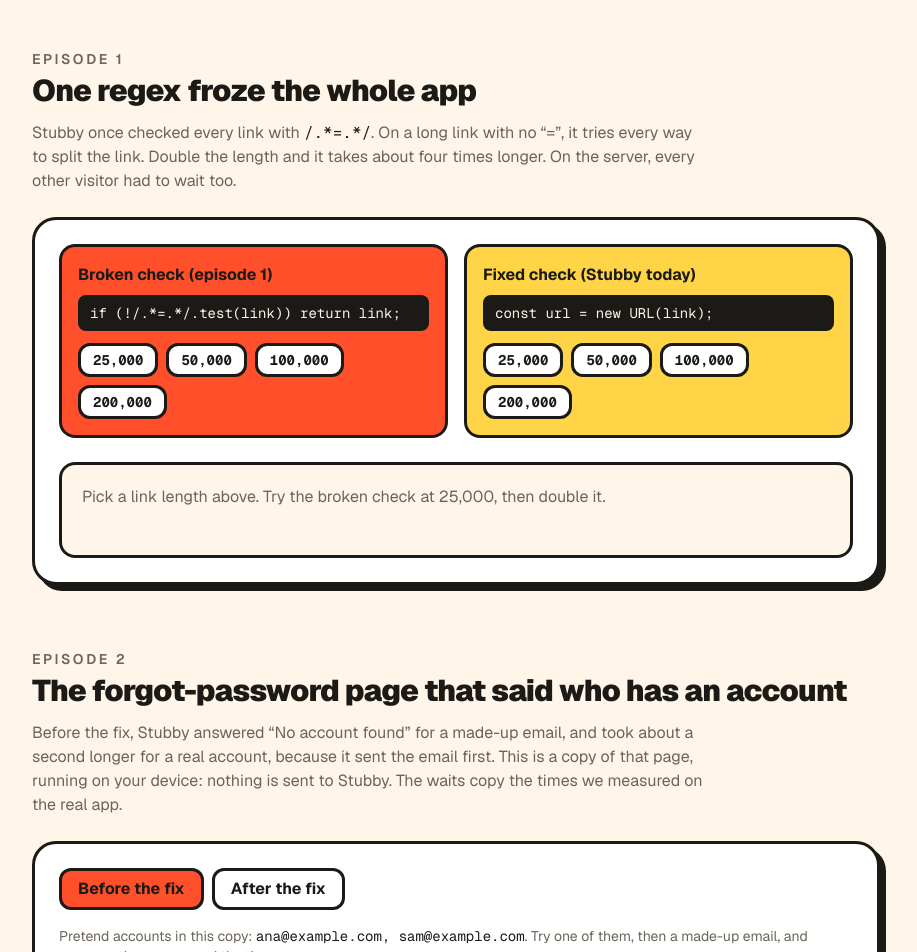
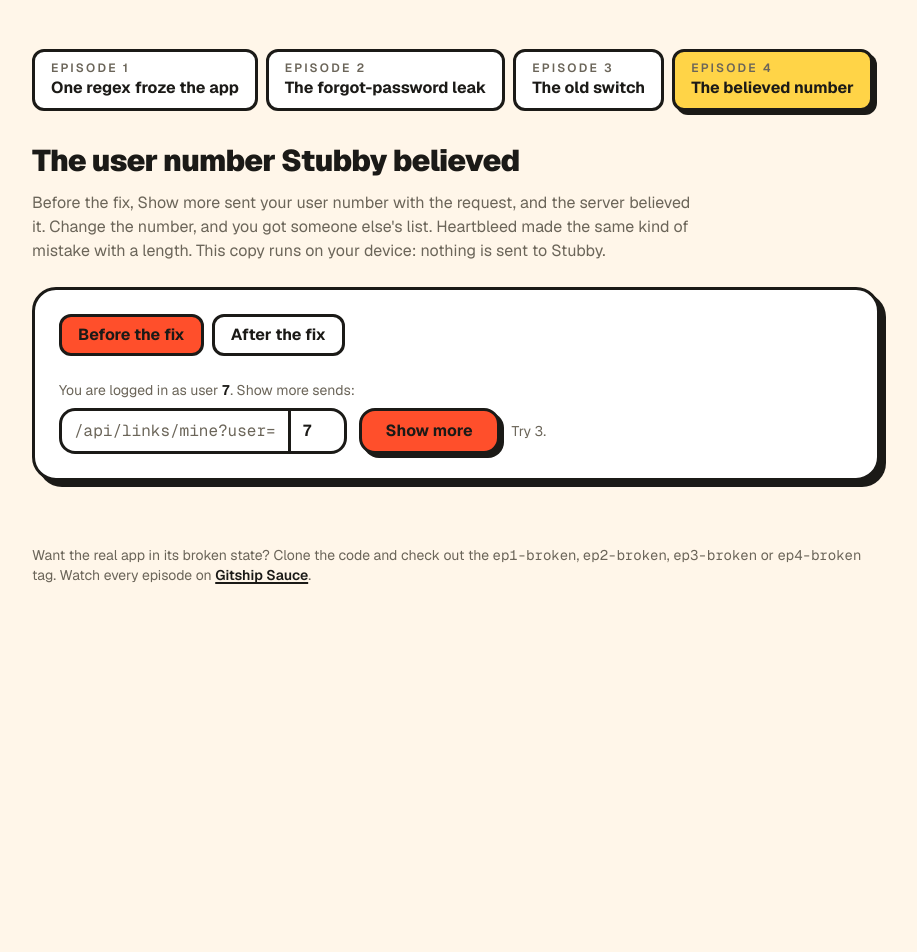
Before and after one commit to gitship-sauce/stubby, a Next.js app: page /sandbox in a window 1280 px wide. Shown: the part 260-1212 px from the top of the page, without its empty margins (184-1101 px from the left). After the commit the page ends 885 px from the top, so only its background shows below. Built offline with nearby package versions, Linux system fonts and the light colour scheme.

Commit message:
Sandbox: one tab per episode, and ?ep=<number> opens that episode's tab

```diff
--- a/src/app/sandbox/page.tsx
+++ b/src/app/sandbox/page.tsx
@@ -1,9 +1,11 @@
 import type { Metadata } from "next";
 import Link from "next/link";
+import { Suspense } from "react";
 import { ChannelLink } from "@/components/channel-link";
 import { Logo } from "@/components/logo";
 import { NumberSandbox } from "@/components/number-sandbox";
 import { RegexSandbox } from "@/components/regex-sandbox";
+import { type SandboxEpisode, SandboxTabs, SandboxTabsFromUrl } from "@/components/sandbox-tabs";
 import { ResetSandbox } from "@/components/reset-sandbox";
 import { SwitchSandbox } from "@/components/switch-sandbox";
 
@@ -11,6 +13,78 @@
   title: "Stubby sandbox: break it yourself",
   description: "Try each episode's failure on your own device. Nothing here runs on Stubby's server.",
 };
+
+// One entry per episode, oldest first; the last one opens by default.
+const episodes: SandboxEpisode[] = [
+  {
+    n: 1,
+    title: "One regex froze the app",
+    panel: (
+      <>
+        <h2 className="text-3xl font-black tracking-tight">One regex froze the whole app</h2>
+        <p className="mt-3 max-w-2xl text-muted">
+          Stubby once checked every link with <code className="font-mono text-ink">/.*=.*/</code>. On a long link with
+          no &ldquo;=&rdquo;, it tries every way to split the link. Double the length and it takes about four times
+          longer. On the server, every other visitor had to wait too.
+        </p>
+        <div className="mt-6">
+          <RegexSandbox />
+        </div>
+      </>
+    ),
+  },
+  {
+    n: 2,
+    title: "The forgot-password leak",
+    panel: (
+      <>
+        <h2 className="text-3xl font-black tracking-tight">The forgot-password page that said who has an account</h2>
+        <p className="mt-3 max-w-2xl text-muted">
+          Before the fix, Stubby answered &ldquo;No account found&rdquo; for a made-up email, and took about a second
+          longer for a real account, because it sent the email first. This is a copy of that page, running on your
+          device: nothing is sent to Stubby. The waits copy the times we measured on the real app.
+        </p>
+        <div className="mt-6">
+          <ResetSandbox />
+        </div>
+      </>
+    ),
+  },
+  {
+    n: 3,
+    title: "The old switch",
+    panel: (
+      <>
+        <h2 className="text-3xl font-black tracking-tight">The old switch that broke every link</h2>
+        <p className="mt-3 max-w-2xl text-muted">
+          Before the fix, the safe sign-up reply was put behind an old switch called BETA. A shelved link preview,
+          with no button to go on, still checked that switch. Turn the switch on, click the link, and see where you
+          end up. This copy runs on your device: nothing is sent to Stubby.
+        </p>
+        <div className="mt-6">
+          <SwitchSandbox />
+        </div>
+      </>
+    ),
+  },
+  {
+    n: 4,
+    title: "The believed number",
+    panel: (
+      <>
+        <h2 className="text-3xl font-black tracking-tight">The user number Stubby believed</h2>
+        <p className="mt-3 max-w-2xl text-muted">
+          Before the fix, Show more sent your user number with the request, and the server believed it. Change the
+          number, and you got someone else&apos;s list. Heartbleed made the same kind of mistake with a length. This
+          copy runs on your device: nothing is sent to Stubby.
+        </p>
+        <div className="mt-6">
+          <NumberSandbox />
+        </div>
+      </>
+    ),
+  },
+];
 
 export default function Sandbox() {
   return (
@@ -31,57 +105,10 @@
         </p>
       </section>
 
-      <section className="mt-12">
-        <p className="text-sm font-semibold uppercase tracking-[0.18em] text-muted">Episode 1</p>
-        <h2 className="mt-1 text-3xl font-black tracking-tight">One regex froze the whole app</h2>
-        <p className="mt-3 max-w-2xl text-muted">
-          Stubby once checked every link with <code className="font-mono text-ink">/.*=.*/</code>. On a long link with
-          no &ldquo;=&rdquo;, it tries every way to split the link. Double the length and it takes about four times
-          longer. On the server, every other visitor had to wait too.
-        </p>
-        <div className="mt-6">
-          <RegexSandbox />
-        </div>
-      </section>
 
-      <section className="mt-16">
-        <p className="text-sm font-semibold uppercase tracking-[0.18em] text-muted">Episode 2</p>
-        <h2 className="mt-1 text-3xl font-black tracking-tight">The forgot-password page that said who has an account</h2>
-        <p className="mt-3 max-w-2xl text-muted">
-          Before the fix, Stubby answered &ldquo;No account found&rdquo; for a made-up email, and took about a second
-          longer for a real account, because it sent the email first. This is a copy of that page, running on your
-          device: nothing is sent to Stubby. The waits copy the times we measured on the real app.
-        </p>
-        <div className="mt-6">
-          <ResetSandbox />
-        </div>
-      </section>
-
-      <section className="mt-16">
-        <p className="text-sm font-semibold uppercase tracking-[0.18em] text-muted">Episode 3</p>
-        <h2 className="mt-1 text-3xl font-black tracking-tight">The old switch that broke every link</h2>
-        <p className="mt-3 max-w-2xl text-muted">
-          Before the fix, the safe sign-up reply was put behind an old switch called BETA. A shelved link preview,
-          with no button to go on, still checked that switch. Turn the switch on, click the link, and see where you
-          end up. This copy runs on your device: nothing is sent to Stubby.
-        </p>
-        <div className="mt-6">
-          <SwitchSandbox />
-        </div>
-      </section>
-
-      <section className="mt-16">
-        <p className="text-sm font-semibold uppercase tracking-[0.18em] text-muted">Episode 4</p>
-        <h2 className="mt-1 text-3xl font-black tracking-tight">The user number Stubby believed</h2>
-        <p className="mt-3 max-w-2xl text-muted">
-          Before the fix, Show more sent your user number with the request, and the server believed it. Change the
-          number, and you got someone else&apos;s list. Heartbleed made the same kind of mistake with a length. This
-          copy runs on your device: nothing is sent to Stubby.
-        </p>
-        <div className="mt-6">
-          <NumberSandbox />
-        </div>
-      </section>
+      <Suspense fallback={<SandboxTabs episodes={episodes} active={episodes[episodes.length - 1].n} />}>
+        <SandboxTabsFromUrl episodes={episodes} />
+      </Suspense>
 
       <footer className="mt-auto pt-16 text-sm text-muted">
         Want the real app in its broken state? Clone the code and check out the <code className="font-mono">ep1-broken</code>, <code className="font-mono">ep2-broken</code>, <code className="font-mono">ep3-broken</code> or <code className="font-mono">ep4-broken</code> tag.
--- /dev/null
+++ b/src/components/sandbox-tabs.tsx
@@ -0,0 +1,45 @@
+"use client";
+
+import { useRouter, useSearchParams } from "next/navigation";
+import type { ReactNode } from "react";
+
+export type SandboxEpisode = { n: number; title: string; panel: ReactNode };
+
+// One tab per episode. ?ep=<number> opens that episode's tab, so each video can link straight to its own test.
+export function SandboxTabs({ episodes, active, onPick }: { episodes: SandboxEpisode[]; active: number; onPick?: (n: number) => void }) {
+  return (
+    <div className="mt-12">
+      <div className="flex flex-wrap gap-2" role="tablist" aria-label="Episodes">
+        {episodes.map((e) => (
+          <button
+            key={e.n}
+            type="button"
+            role="tab"
+            id={`tab-${e.n}`}
+            aria-selected={e.n === active}
+            aria-controls={`panel-${e.n}`}
+            onClick={() => onPick?.(e.n)}
+            className={`rounded-xl border-[3px] border-ink px-4 py-2 text-left font-bold ${e.n === active ? "bg-butter shadow-[4px_4px_0_var(--color-ink)]" : "bg-white"}`}
+          >
+            <span className="block text-xs font-semibold uppercase tracking-[0.18em] text-muted">Episode {e.n}</span>
+            <span className="block">{e.title}</span>
+          </button>
+        ))}
+      </div>
+      {episodes.map((e) => (
+        <section key={e.n} role="tabpanel" id={`panel-${e.n}`} aria-labelledby={`tab-${e.n}`} hidden={e.n !== active} className="mt-8">
+          {e.panel}
+        </section>
+      ))}
+    </div>
+  );
+}
+
+// Reads ?ep= from the address and keeps it in step with the tab that's open. The page itself stays static.
+export function SandboxTabsFromUrl({ episodes }: { episodes: SandboxEpisode[] }) {
+  const router = useRouter();
+  const asked = Number(useSearchParams().get("ep"));
+  const latest = episodes[episodes.length - 1].n;
+  const active = episodes.some((e) => e.n === asked) ? asked : latest;
+  return <SandboxTabs episodes={episodes} active={active} onPick={(n) => router.replace(`?ep=${n}`, { scroll: false })} />;
+}
```
Also changed, not shown: 1 other file (tests, documents, lock files or other folders).
